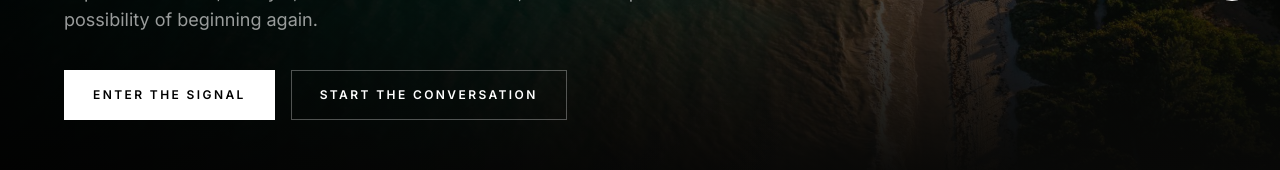
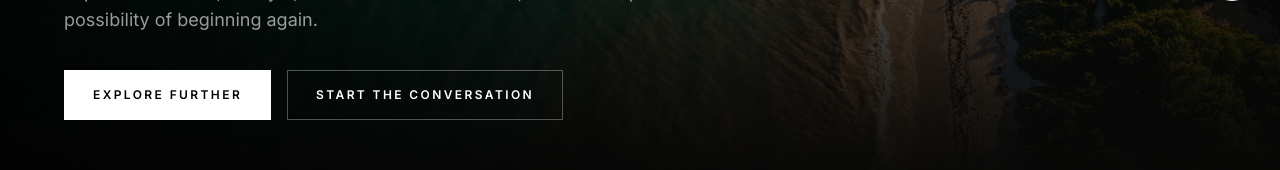
Before and after one commit to TradePhoenix/cielo-nuevo, a React (Create React App) app: page / in a window 1280 px wide. Shown: the part 779-949 px from the top of the page. Built offline with nearby package versions, Linux system fonts and the light colour scheme.

Commit message:
Update hero button destination

```diff
--- a/src/pages/HomePage.js
+++ b/src/pages/HomePage.js
@@ -12,7 +12,7 @@ const content = {
     heroHook2: "where they started.",
     heroSubtext:
       "A different rhythm of life awaits in Mexico. Path To Mexico helps people explore relocation, lifestyle, trusted local connections, and the deeper possibility of beginning again.",
-    explore: "Enter The Signal",
+    explore: "Explore Further",
     start: "Start The Conversation",
 
     founderLabel: "Founder Story",
@@ -633,7 +633,7 @@ function HomePage() {
             </p>
 
             <div className="mt-9 flex flex-col gap-4 sm:flex-row">
-              <a href="#story" className="border border-white bg-white px-7 py-4 text-center text-xs font-semibold uppercase tracking-[0.2em] text-black transition duration-300 hover:bg-transparent hover:text-white">
+              <a href="#signal" className="border border-white bg-white px-7 py-4 text-center text-xs font-semibold uppercase tracking-[0.2em] text-black transition duration-300 hover:bg-transparent hover:text-white">
                 {t.explore}
               </a>
               <a href="#contact" className="border border-white/30 px-7 py-4 text-center text-xs font-semibold uppercase tracking-[0.2em] text-white transition duration-300 hover:border-white hover:bg-white hover:text-black">
```
